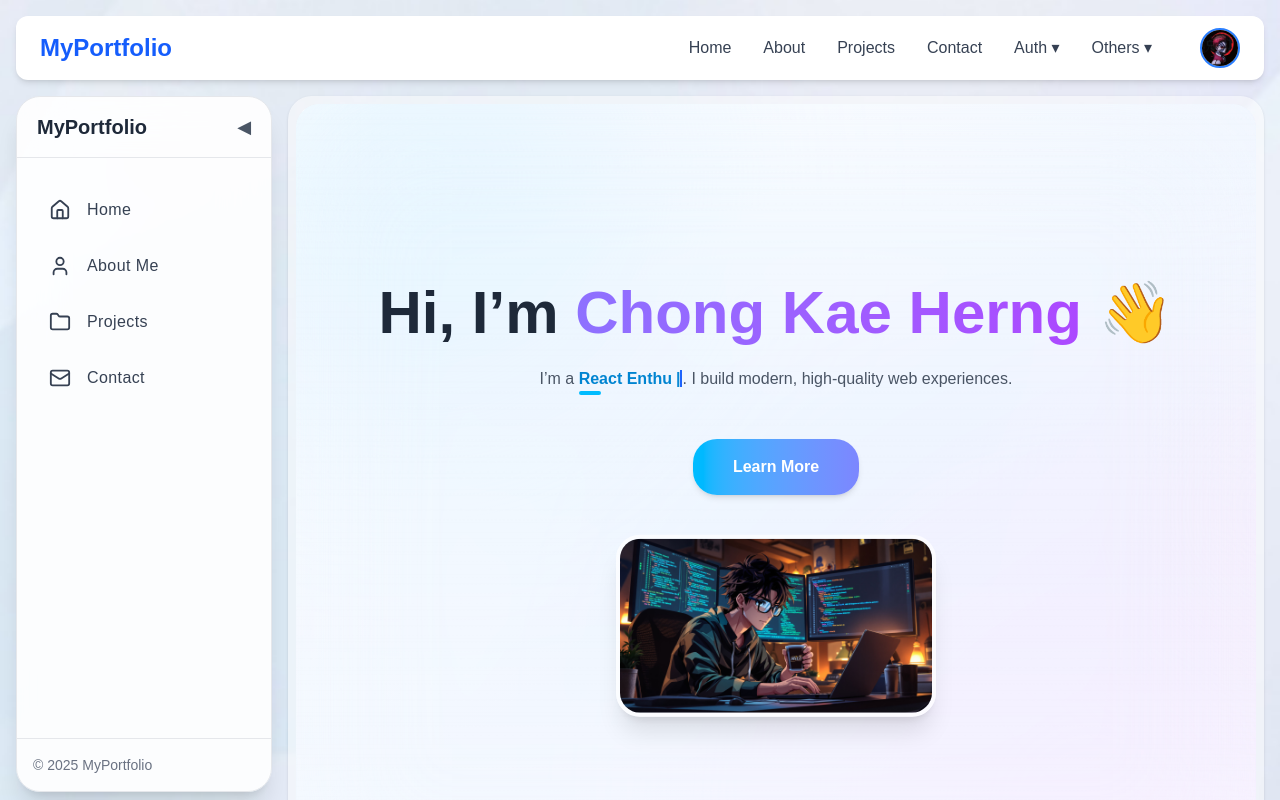
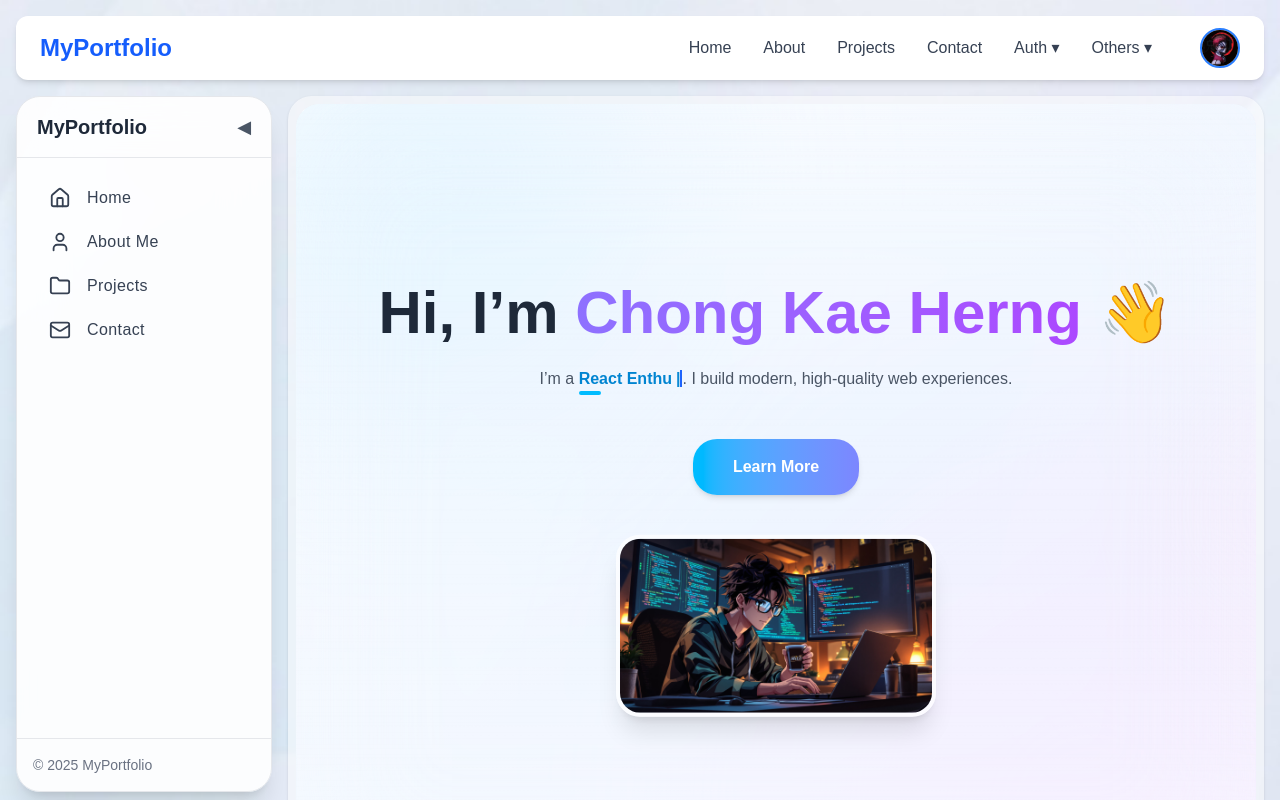
Before and after one commit to KaeHerng/my.profile.nextjs, a Next.js app: page / in a window 1280 px wide. Shown: the top 800 px of the page. Built offline with nearby package versions, Linux system fonts and the light colour scheme.

Commit message:
adjust sidebar

```diff
--- a/src/components/Sidebar/Sidebar.tsx
+++ b/src/components/Sidebar/Sidebar.tsx
@@ -51,12 +51,12 @@ export default function Sidebar() {
         </div>
 
         {/* Menu Links */}
-        <nav className="flex flex-col gap-2 p-3 mt-4">
+        <nav className="flex flex-col gap-1 p-3 mt-2 fontsize16">
           {menuItems.map((item) => (
             <Link
               key={item.href}
               href={item.href}
-              className={`flex items-center gap-4 p-3 rounded-xl text-gray-700 hover:bg-blue-50 hover:text-blue-600 transition-all duration-200
+              className={`flex items-center gap-4 p-2 rounded-xl text-gray-700 hover:bg-blue-50 hover:text-blue-600 transition-all duration-200
                 ${!isOpen ? "justify-center" : "px-5"}`}
             >
               {item.icon}
@@ -82,7 +82,7 @@ export default function Sidebar() {
         <div className="flex justify-between items-center p-5 border-b border-gray-200">
           <h1 className="text-xl font-bold text-gray-800">MyPortfolio</h1>
           <button
-            className="text-gray-600 text-lg hover:text-gray-900"
+            className="text-gray-600 text-lg hover:text-gray-900 cursor-pointer"
             onClick={() => setIsMobileOpen(false)}
           >
             ✖️
@@ -104,12 +104,14 @@ export default function Sidebar() {
       </aside>
 
       {/* ===== MOBILE TOGGLE BUTTON ===== */}
+      {!isMobileOpen &&
       <button
-        className="fixed top-4 left-4 z-50 p-3 bg-white rounded-full shadow-lg md:hidden hover:bg-gray-100 transition"
+        className="fixed top-4 -left-2 z-50 p-3 bg-white rounded-xl shadow-lg md:hidden hover:bg-gray-100 transition cursor-pointer"
         onClick={() => setIsMobileOpen(true)}
       >
         ☰
       </button>
+      }
     </>
   );
 }
```
